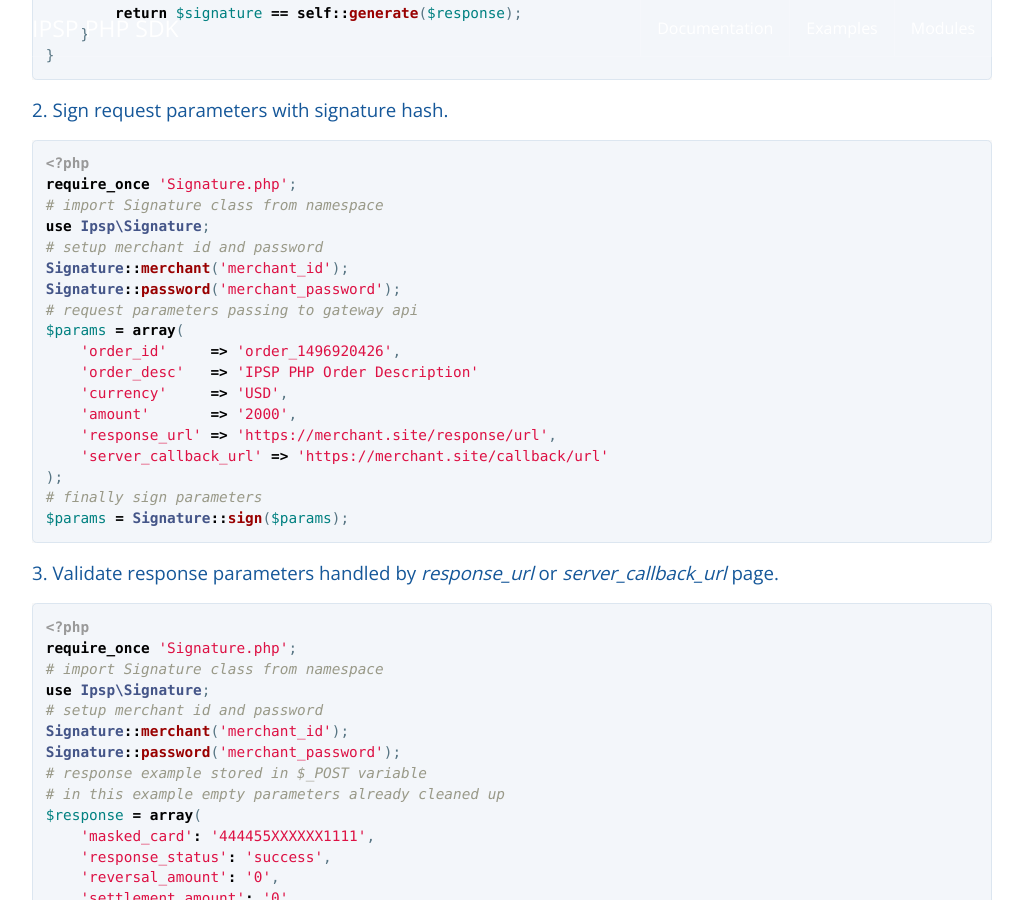
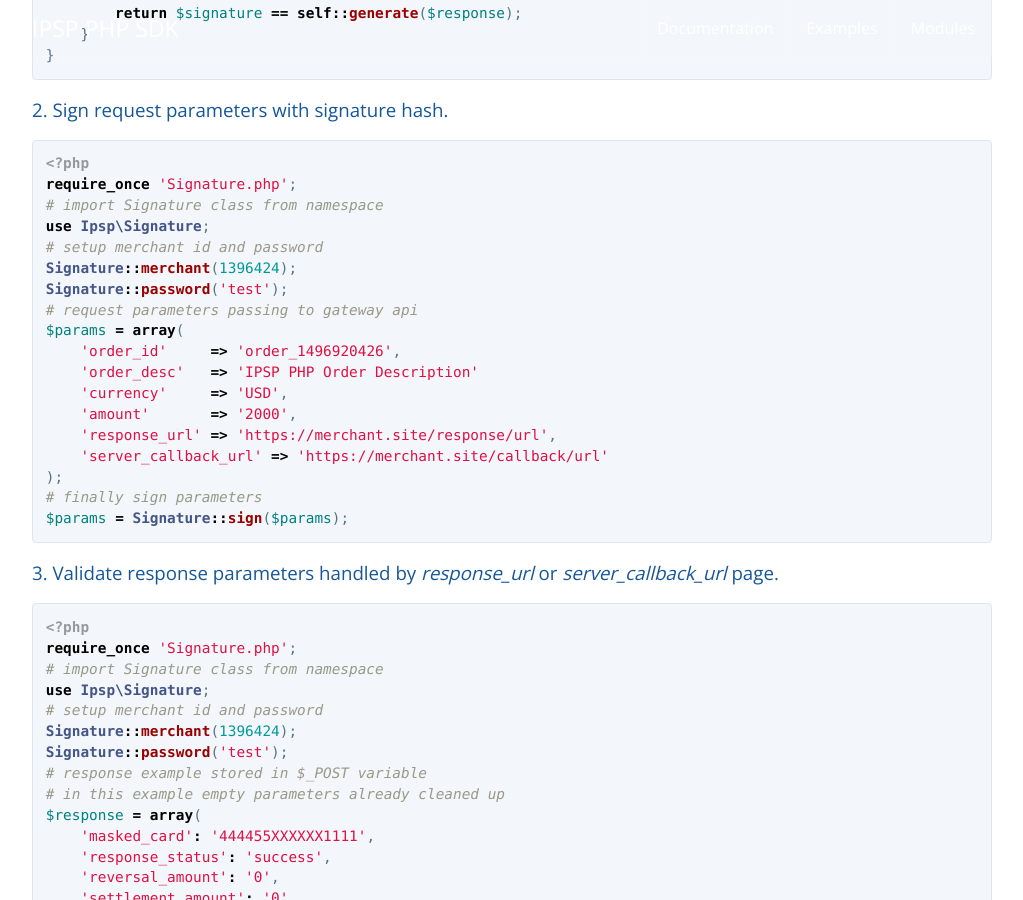
Before and after one commit to kosatyi/ipsp-php, a Jekyll site: the page built from docs/4.generate-signature.md, in a window 1280 px wide and 900 px high, scrolled down 2103 px. Shown: the whole window, without its empty margins (128-1151 px from the left). Built offline with Jekyll 4.4.1, drawn with Linux system fonts in a browser that asks for light colours; our own code applies the rules of GitHub Pages for plain Markdown files.

Commit message:
update generate signature page

```diff
--- a/docs/4.generate-signature.md
+++ b/docs/4.generate-signature.md
@@ -101,8 +101,8 @@ require_once 'Signature.php';
 # import Signature class from namespace
 use Ipsp\Signature;
 # setup merchant id and password
-Signature::merchant('merchant_id');
-Signature::password('merchant_password');
+Signature::merchant(1396424);
+Signature::password('test');
 # request parameters passing to gateway api
 $params = array(
     'order_id'     => 'order_1496920426',
@@ -124,8 +124,8 @@ require_once 'Signature.php';
 # import Signature class from namespace
 use Ipsp\Signature;
 # setup merchant id and password
-Signature::merchant('merchant_id');
-Signature::password('merchant_password');
+Signature::merchant(1396424);
+Signature::password('test');
 # response example stored in $_POST variable
 # in this example empty parameters already cleaned up
 $response = array(
```
